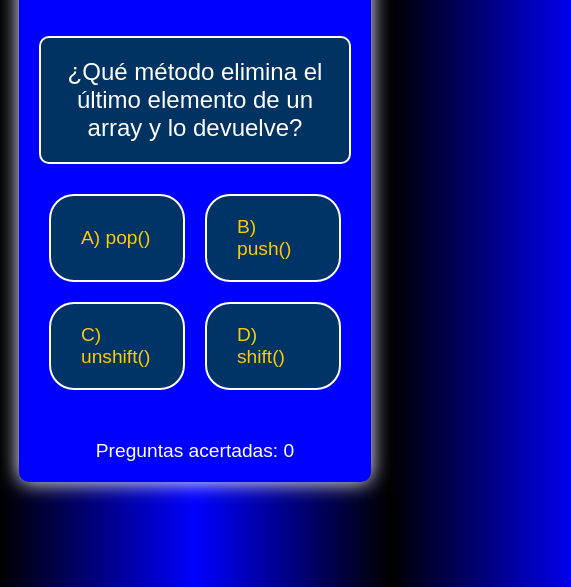
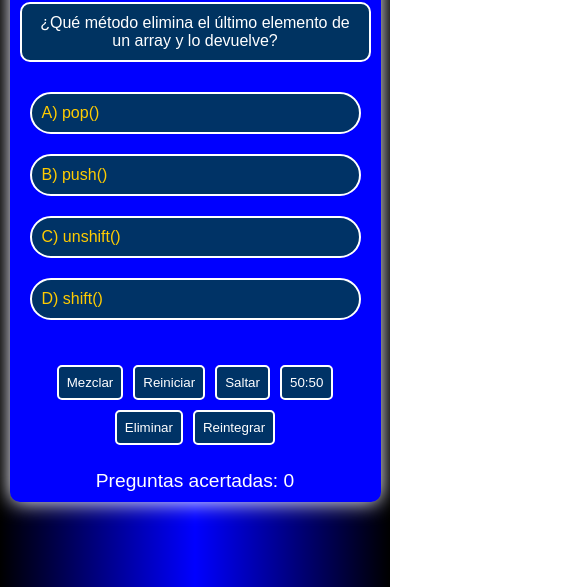
Before and after one commit to IPineda24/Who-Wants-to-Be-a-Millionaire-, a plain HTML site: page index.html in a window 390 px wide. Shown: the part 257-844 px from the top of the page, 571 px wide, since content can reach past the window. Drawn offline with Linux system fonts and the light colour scheme.

Commit message:
Update styles.css

```diff
--- a/styles.css
+++ b/styles.css
@@ -1,6 +1,6 @@
 body {
     font-family: Arial, sans-serif;
-    background: linear-gradient(90deg,#000, blue, #000);
+    background: linear-gradient(90deg, #000, blue, #000);
     color: white;
     display: flex;
     justify-content: center;
@@ -12,6 +12,7 @@ body {
 .container {
     text-align: center;
     width: 80%;
+    max-width: 1200px;
     border-radius: 10px;
     padding: 20px;
     background-color: blue;
@@ -51,6 +52,7 @@ h1 {
     display: flex;
     justify-content: space-between;
     width: 100%;
+    flex-wrap: wrap;
 }
 
 .option {
@@ -90,7 +92,8 @@ h1 {
 
 .controls {
     display: flex;
-    align-items: flex;
+    flex-direction: column;
+    align-items: flex-start;
     position: absolute;
     left: 30px;
     top: 20px;
@@ -116,3 +119,55 @@ h1 {
     margin-top: 20px;
     font-size: 1.2em;
 }
+
+/* Media Queries */
+
+@media (max-width: 768px) {
+    .container {
+        width: 90%;
+        padding: 10px;
+    }
+
+    .option {
+        width: 100%;
+        padding: 15px;
+    }
+
+    #question {
+        font-size: 1.2em;
+        padding: 15px;
+    }
+
+    .controls {
+        position: static;
+        flex-direction: row;
+        flex-wrap: wrap;
+        justify-content: center;
+        margin-top: 10px;
+    }
+
+    .controls button {
+        margin: 5px;
+        padding: 10px;
+    }
+}
+
+@media (max-width: 480px) {
+    h1 {
+        font-size: 1.5em;
+    }
+
+    .option {
+        font-size: 1em;
+        padding: 10px;
+    }
+
+    #question {
+        font-size: 1em;
+        padding: 10px;
+    }
+
+    .controls button {
+        padding: 8px;
+    }
+}
```
